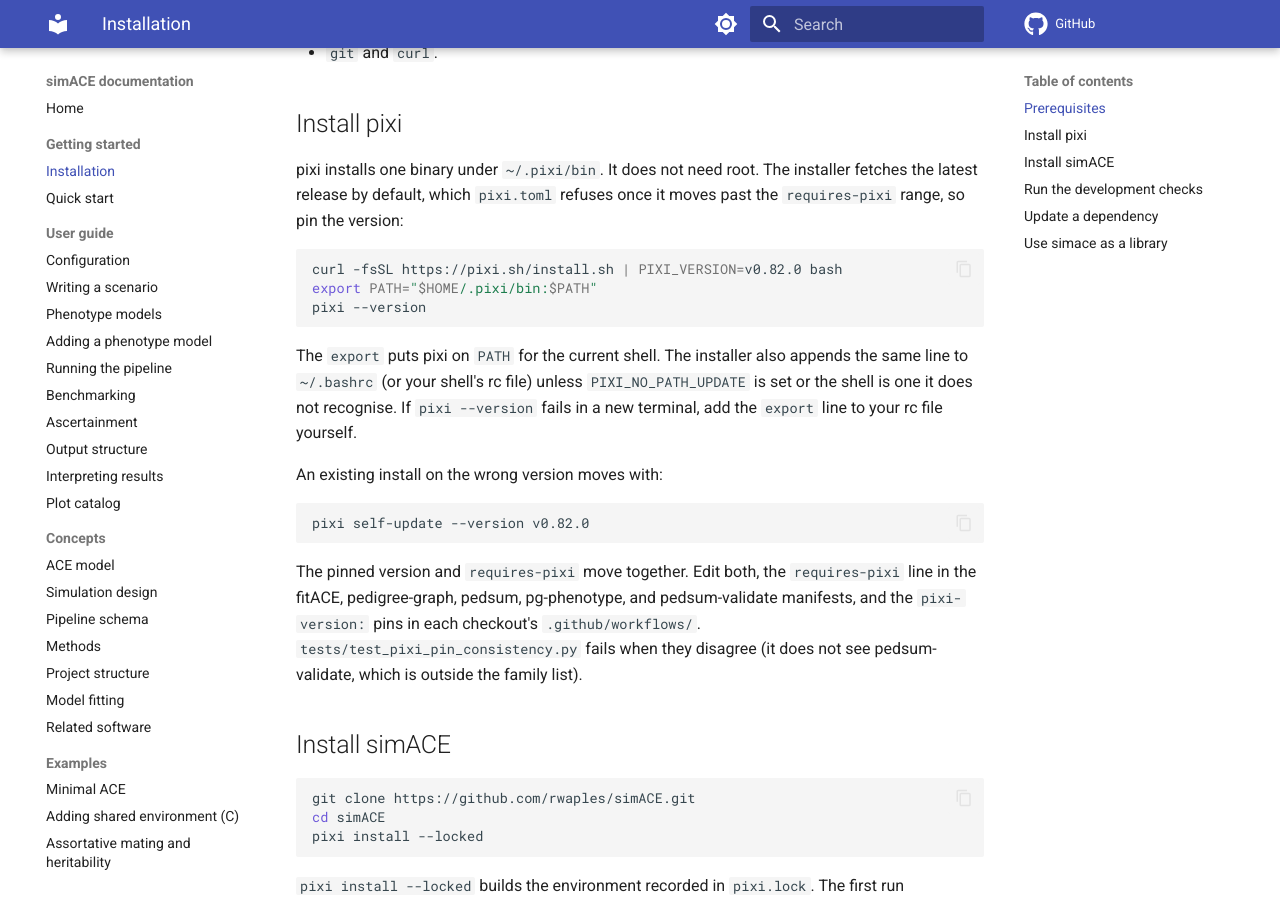
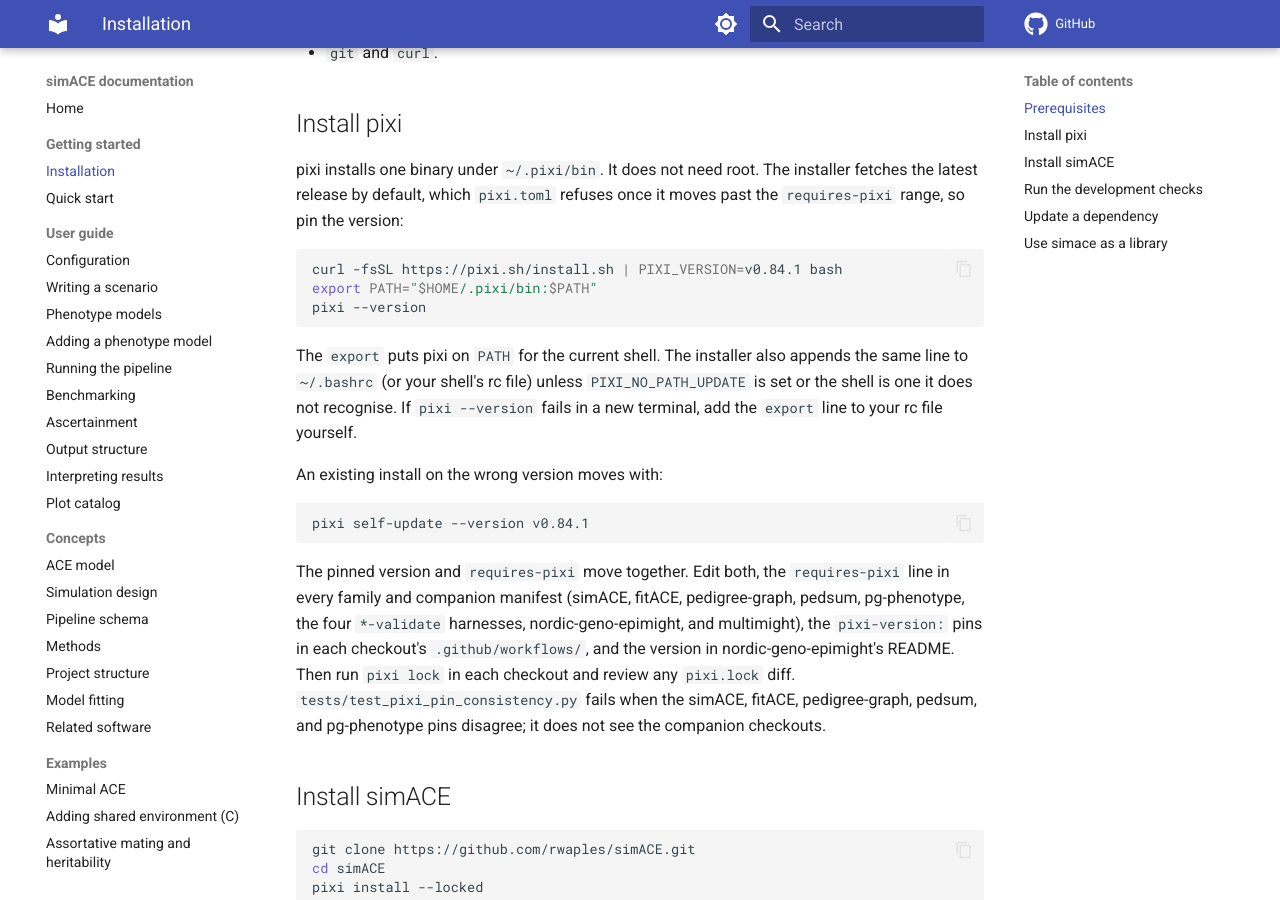
Before and after one commit to rwaples/simACE, an MkDocs documentation site: the page built from docs/getting-started/installation.md, in a window 1280 px wide and 900 px high, scrolled down 341 px. Built offline with MkDocs 1.6.1 and Material for MkDocs 9.7.7, drawn with Linux system fonts in a browser that asks for light colours; comment, search, counter and statistics services are not loaded.

Commit message:
Move to pixi 0.84.1
pixi 0.82.1 patched the TLS certificate crates after the eMudhra
intermediate compromise but added a memory-usage regression, which
0.84.1 fixes. requires-pixi moves to >=0.84.1,<0.85 in every family and
companion manifest, with the installer, self-update and CI pins. pixi
lock left every pixi.lock unchanged.

The installation page now lists every manifest that carries the pin and
says which ones the consistency test covers.

````diff
--- a/docs/getting-started/installation.md
+++ b/docs/getting-started/installation.md
@@ -18,7 +18,7 @@
 once it moves past the `requires-pixi` range, so pin the version:
 
 ```bash
-curl -fsSL https://pixi.sh/install.sh | PIXI_VERSION=v0.82.0 bash
+curl -fsSL https://pixi.sh/install.sh | PIXI_VERSION=v0.84.1 bash
 export PATH="$HOME/.pixi/bin:$PATH"
 pixi --version
 ```
@@ -32,14 +32,18 @@
 An existing install on the wrong version moves with:
 
 ```bash
-pixi self-update --version v0.82.0
+pixi self-update --version v0.84.1
 ```
 
 The pinned version and `requires-pixi` move together. Edit both, the
-`requires-pixi` line in the fitACE, pedigree-graph, pedsum, pg-phenotype, and
-pedsum-validate manifests, and the `pixi-version:` pins in each checkout's
-`.github/workflows/`. `tests/test_pixi_pin_consistency.py` fails when they
-disagree (it does not see pedsum-validate, which is outside the family list).
+`requires-pixi` line in every family and companion manifest (simACE, fitACE,
+pedigree-graph, pedsum, pg-phenotype, the four `*-validate` harnesses,
+nordic-geno-epimight, and multimight), the `pixi-version:` pins in each
+checkout's `.github/workflows/`, and the version in nordic-geno-epimight's
+README. Then run `pixi lock` in each checkout and review any `pixi.lock` diff.
+`tests/test_pixi_pin_consistency.py` fails when the simACE, fitACE,
+pedigree-graph, pedsum, and pg-phenotype pins disagree; it does not see the
+companion checkouts.
 
 ## Install simACE
 
--- a/pixi.toml
+++ b/pixi.toml
@@ -6,7 +6,7 @@
 name = "simace"
 channels = ["conda-forge", "bioconda"]
 platforms = ["linux-64"]
-requires-pixi = ">=0.82,<0.83"
+requires-pixi = ">=0.84.1,<0.85"
 
 [dependencies]
 python = "3.14.*"
````
Also changed, not shown: 1 other file.
